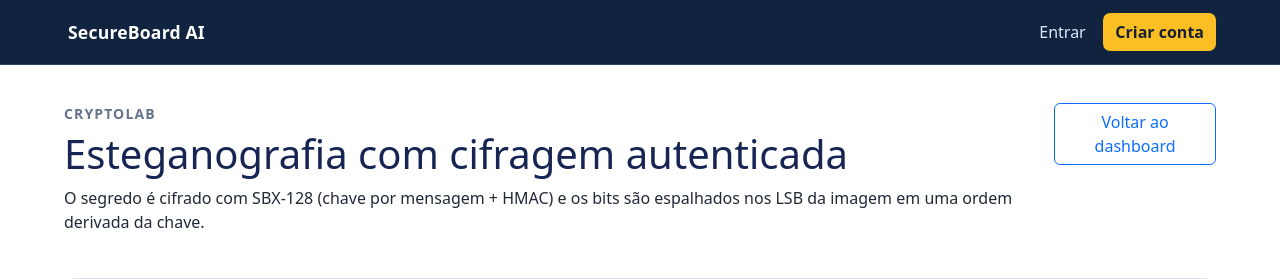
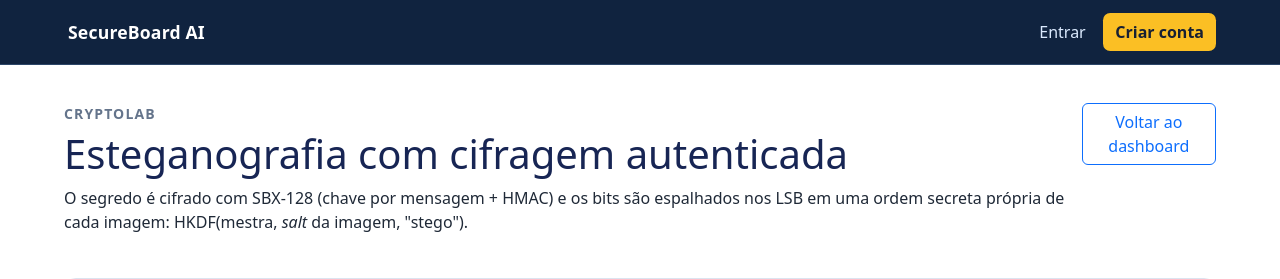
Before and after one commit to TheEuri/secure-ai-lab, a Flask app: template apps/cryptolab/templates/cryptolab_stego.html in a window 1280 px wide. Shown: the top 279 px of the page. Run offline with Flask 3, Linux system fonts and the light colour scheme; the template is opened without the code that fills it, so the values that code supplies are empty; parts of the project's set-up code (start-up, migrations or seed data) failed here and were passed over; some libraries are stand-ins or nearby versions.

Commit message:
docs(cryptolab): stego page explains the per-image order key

```diff
--- a/apps/cryptolab/templates/cryptolab_stego.html
+++ b/apps/cryptolab/templates/cryptolab_stego.html
@@ -13,7 +13,7 @@
     <div>
       <p class="admin-eyebrow">CryptoLab</p>
       <h1 id="stego-title">Esteganografia com cifragem autenticada</h1>
-      <p>O segredo é cifrado com SBX-128 (chave por mensagem + HMAC) e os bits são espalhados nos LSB da imagem em uma ordem derivada da chave.</p>
+      <p>O segredo é cifrado com SBX-128 (chave por mensagem + HMAC) e os bits são espalhados nos LSB em uma ordem secreta própria de cada imagem: HKDF(mestra, <em>salt</em> da imagem, "stego").</p>
     </div>
     <a class="btn btn-outline-primary" href="{{ url_for('cryptolab.dashboard') }}">Voltar ao dashboard</a>
   </header>
```
